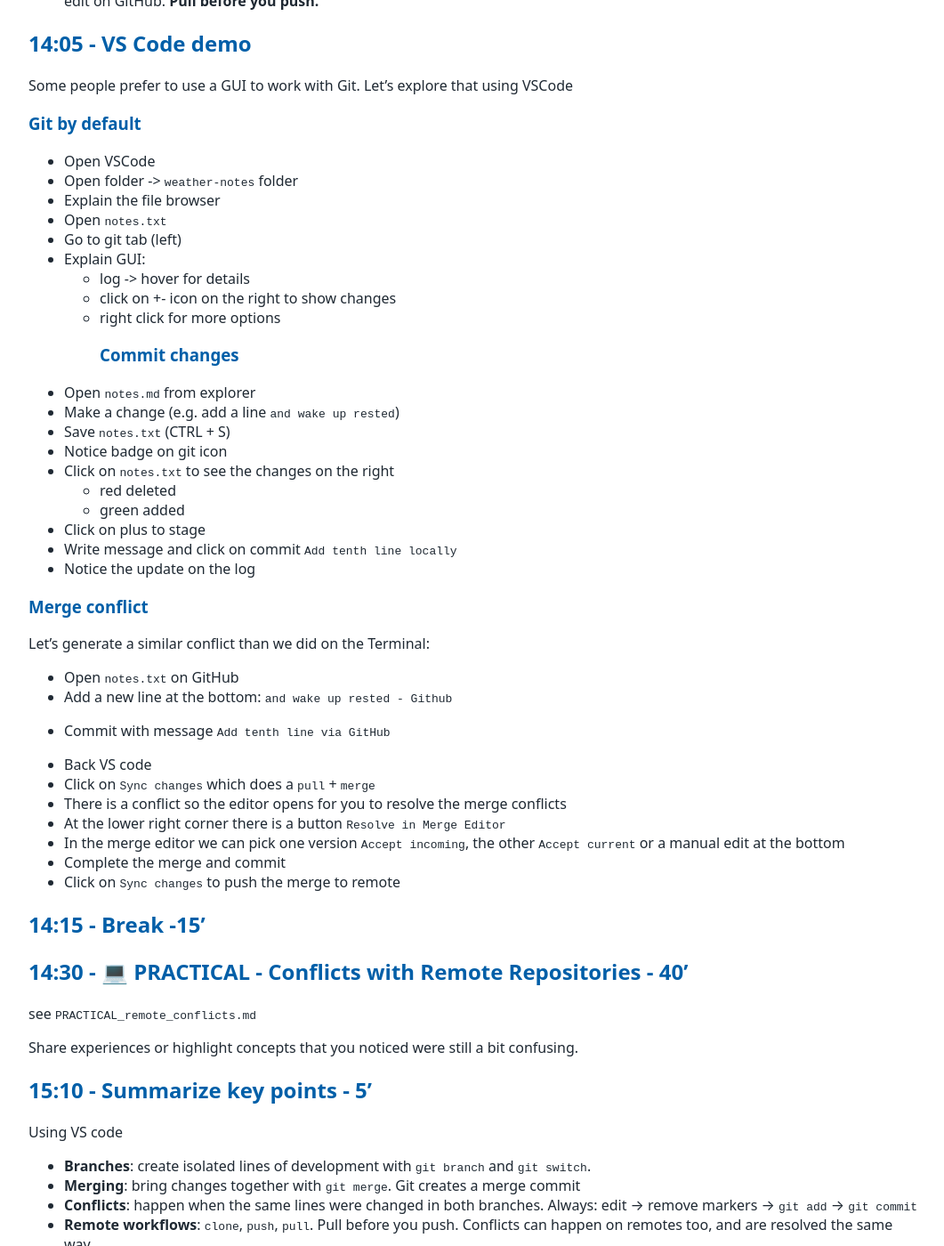
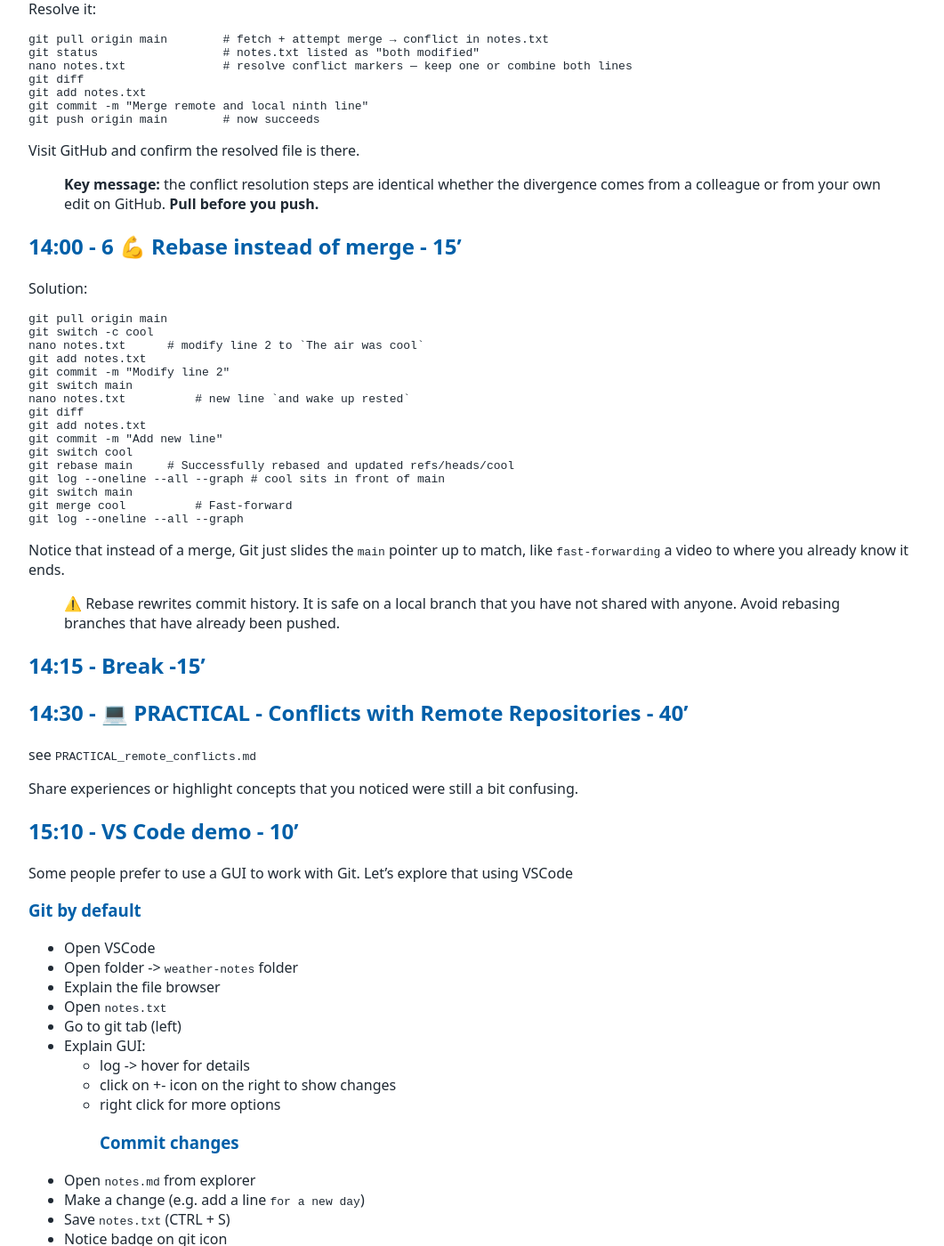
Before and after one commit to tu-delft-library/intermediate_version_control_with_git, a Jekyll site: the page built from material_for_trainers/lesson_plan.md, in a window 1280 px wide and 1400 px high, scrolled down 7219 px. Shown: the whole window at 89% size, without its empty margins (108-1169 px from the left). Built offline with Jekyll 4.4.1, drawn with Linux system fonts in a browser that asks for light colours; our own code applies the rules of GitHub Pages for plain Markdown files; some of the changed text lies outside the part shown.

Commit message:
Adding rebase, pull/fetch branches, move vscode demo to the end

````diff
--- a/material_for_trainers/lesson_plan.md
+++ b/material_for_trainers/lesson_plan.md
@@ -352,13 +350,32 @@ Explain **divergent branches**: both the local and remote `main` have moved forw
 
 Explain the two most common options: `merge` and `rebase`.
 
+## 13:40 - Remote operations live coding - 10'
+
 We made some local changes before lunch that are not pushed yet. So let's do that to ensure our remote repo is up to date
 ```bash
 git push origin main
 ```
-We confirm in GitHub that we see the changes
+We confirm in GitHub that we see the changes. Notice that only the `main` branch was pushed.
+You can push other branches by specifying the branch name or by using the flag `--all`
 
-## 13:55 - Solve a conflict when pushing - 10'
+```bash
+git push origin b1
+git push origin --all
+```
+Check in GitHub that you can see the branches.
+
+Similarly, you can pull from a specific branch
+```bash
+git pull origin b1
+```
+
+If you want to sync all the branches from the remote to your local repo, you need to use `fetch`. Remember that `fetch` downloads the data but does not modify your files. It does not attempt to merge.
+```bash
+git fetch --all
+```
+
+## 13:50 - Solve a conflict when pushing - 10'
 
 Make a small edit directly on GitHub (via the web editor):
 1. Open `notes.txt` on GitHub
@@ -394,7 +411,39 @@ Visit GitHub and confirm the resolved file is there.
 > **Key message:** the conflict resolution steps are identical whether the divergence comes from a colleague or from your own edit on GitHub. **Pull before you push.**
 
 
-## 14:05 - VS Code demo
+## 14:00 - 6 💪 Rebase instead of merge - 15'
+Solution:
+```bash
+git pull origin main
+git switch -c cool
+nano notes.txt      # modify line 2 to `The air was cool`
+git add notes.txt
+git commit -m "Modify line 2"
+git switch main
+nano notes.txt          # new line `and wake up rested`
+git diff
+git add notes.txt
+git commit -m "Add new line"
+git switch cool
+git rebase main     # Successfully rebased and updated refs/heads/cool
+git log --oneline --all --graph # cool sits in front of main
+git switch main
+git merge cool          # Fast-forward
+git log --oneline --all --graph
+```
+Notice that instead of a merge, Git just slides the `main` pointer up to match, like `fast-forwarding` a video to where you already know it ends.
+
+> ⚠️ Rebase rewrites commit history. It is safe on a local branch that you
+> have not shared with anyone. Avoid rebasing branches that have already been pushed.
+
+## 14:15 - Break -15'
+
+## 14:30 - 💻 PRACTICAL - Conflicts with Remote Repositories - 40'
+see `PRACTICAL_remote_conflicts.md`
+
+Share experiences or highlight concepts that you noticed were still a bit confusing.
+
+## 15:10 - VS Code demo - 10'
 
 Some people prefer to use a GUI to work with Git. Let's explore that using VSCode
 
@@ -410,7 +459,7 @@ Some people prefer to use a GUI to work with Git. Let's explore that using VSCod
     - right click for more options
 ### Commit changes
 - Open `notes.md` from explorer
-- Make a change (e.g. add a line `and wake up rested`)
+- Make a change (e.g. add a line `for a new day`)
 - Save `notes.txt` (CTRL + S)
 - Notice badge on git icon
 - Click on `notes.txt` to see the changes on the right
@@ -424,7 +473,7 @@ Some people prefer to use a GUI to work with Git. Let's explore that using VSCod
 Let's generate a similar conflict than we did on the Terminal:
 
 - Open `notes.txt` on GitHub
-- Add a new line at the bottom: `and wake up rested - Github`
+- Add a new line at the bottom: `for a new day - Github`
 - Commit with message `Add tenth line via GitHub`
 
 - Back VS code
````
Also changed, not shown: other parts of material_for_trainers/lesson_plan.md (+3 -13 lines).
